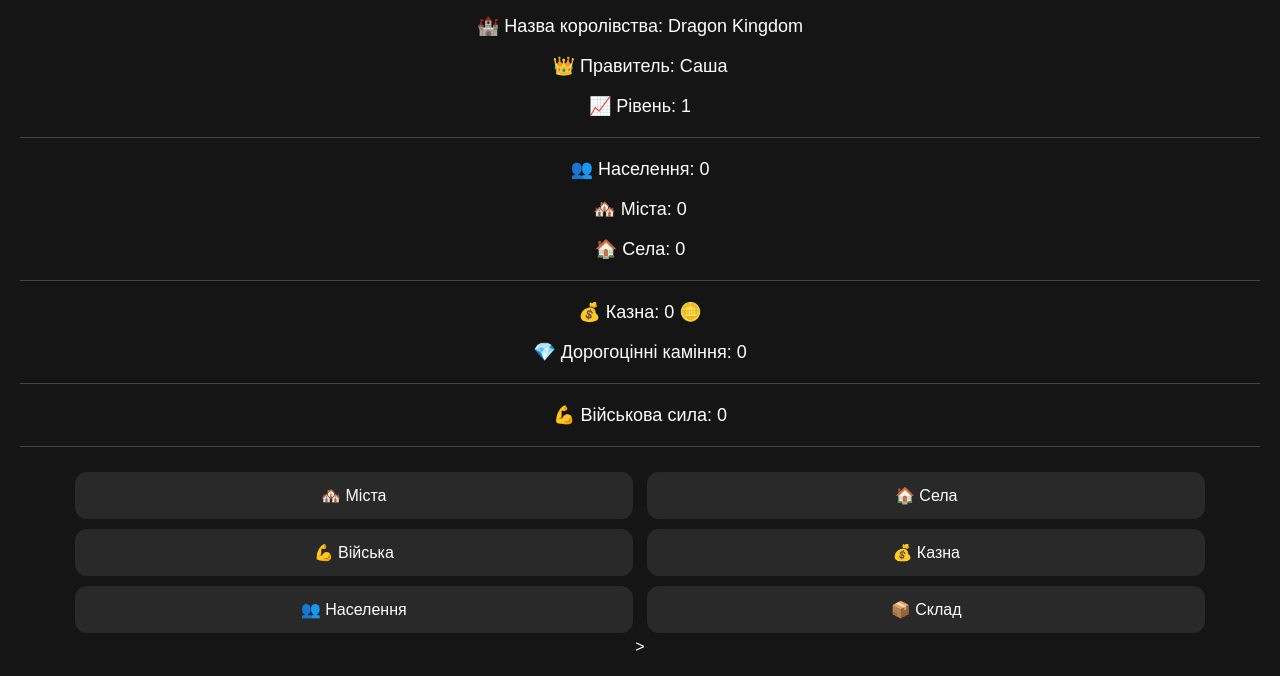
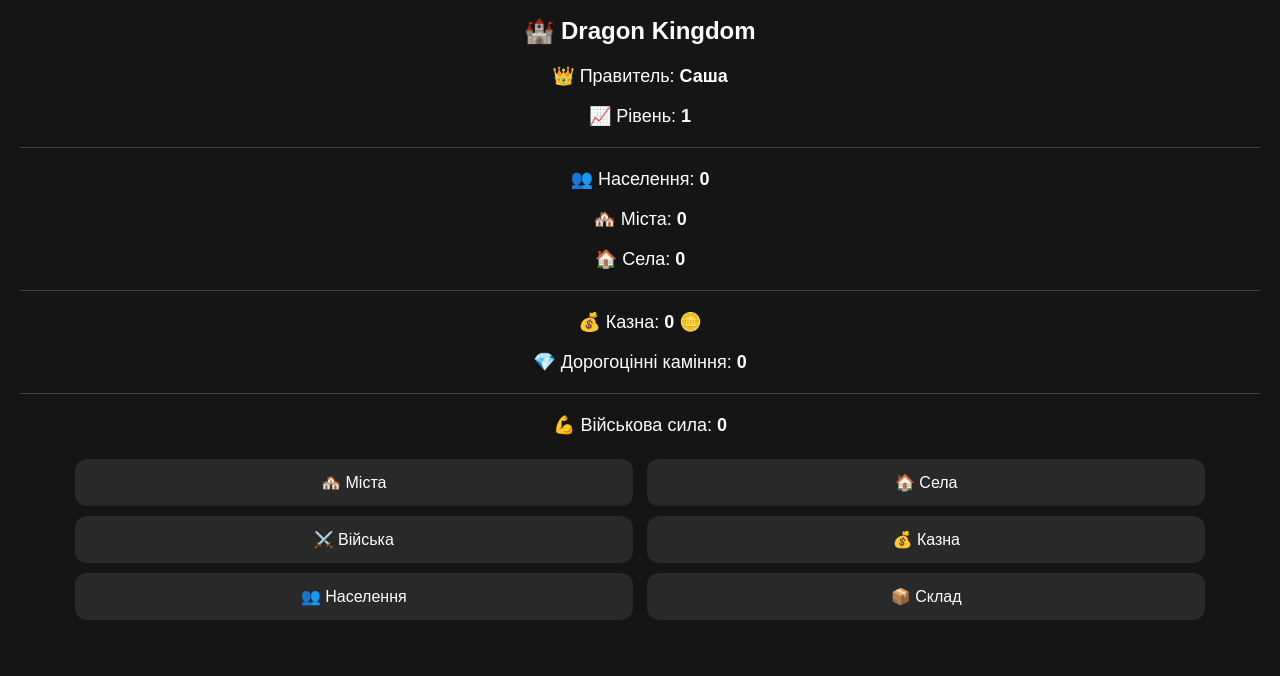
Before and after one commit to MrDragonkoo0/realm-of-kings, a plain HTML site: page index.html in a window 1280 px wide. Shown: the part 479-1155 px from the top of the page. After the commit the page ends 1124 px from the top, so only its background shows below. Drawn offline with Linux system fonts and the light colour scheme.

Commit message:
Update kingdom information and formatting in HTML

```diff
--- a/index.html
+++ b/index.html
@@ -1,5 +1,6 @@
 <!DOCTYPE html>
 <html lang="uk">
+
 <head>
     <meta charset="UTF-8">
     <meta name="viewport" content="width=device-width, initial-scale=1.0">
@@ -8,42 +9,75 @@
 </head>
 
 <body>
+
 <div id="game">
 
-    <h1>🏰 Моє Королівство 🏰</h1>
+    <h1>🏰 МОЄ КОРОЛІВСТВО 🏰</h1>
+
     <img src="castle.png" class="castle" alt="Замок">
 
-    <p>🏰 Назва королівства: Dragon Kingdom</p>
-    <p>👑 Правитель: Саша</p>
-    <p>📈 Рівень: 1</p>
+    <div class="kingdom-info">
 
-    <hr>
+        <h2>🏰 Dragon Kingdom</h2>
 
-    <p>👥 Населення: 0</p>
-    <p>🏘️ Міста: 0</p>
-    <p>🏠 Села: 0</p>
+        <p>👑 Правитель: <b>Саша</b></p>
+        <p>📈 Рівень: <b>1</b></p>
 
-    <hr>
+        <hr>
 
-    <p>💰 Казна: 0 🪙</p>
-    <p>💎 Дорогоцінні каміння: 0</p>
+        <p>👥 Населення: <b>0</b></p>
+        <p>🏘️ Міста: <b>0</b></p>
+        <p>🏠 Села: <b>0</b></p>
 
-    <hr>
+        <hr>
 
-    <p>💪 Військова сила: 0</p>
+        <p>💰 Казна: <b>0 🪙</b></p>
+        <p>💎 Дорогоцінні каміння: <b>0</b></p>
 
-    <hr>
+        <hr>
 
-    <button onclick="showCities()">🏘️ Міста</button>
-    <button>🏠 Села</button>
-    <button onclick="showArmy()">💪 Війська</button>
-    <button>💰 Казна</button>
-    <button>👥 Населення</button>
-    <button onclick="showWarehouse()">📦 Склад</button>
+        <p>💪 Військова сила: <b>0</b></p>
+
+    </div>
+
+
+    <div class="menu">
+
+        <button onclick="showCities()">
+            🏘️
+            <span>Міста</span>
+        </button>
+
+        <button>
+            🏠
+            <span>Села</span>
+        </button>
+
+        <button onclick="showArmy()">
+            ⚔️
+            <span>Війська</span>
+        </button>
+
+        <button>
+            💰
+            <span>Казна</span>
+        </button>
+
+        <button>
+            👥
+            <span>Населення</span>
+        </button>
+
+        <button onclick="showWarehouse()">
+            📦
+            <span>Склад</span>
+        </button>
+
+    </div>
 
 </div>
 
-<script src="script.js"></script>>
+<script src="script.js"></script>
 
 </body>
 </html>
```
